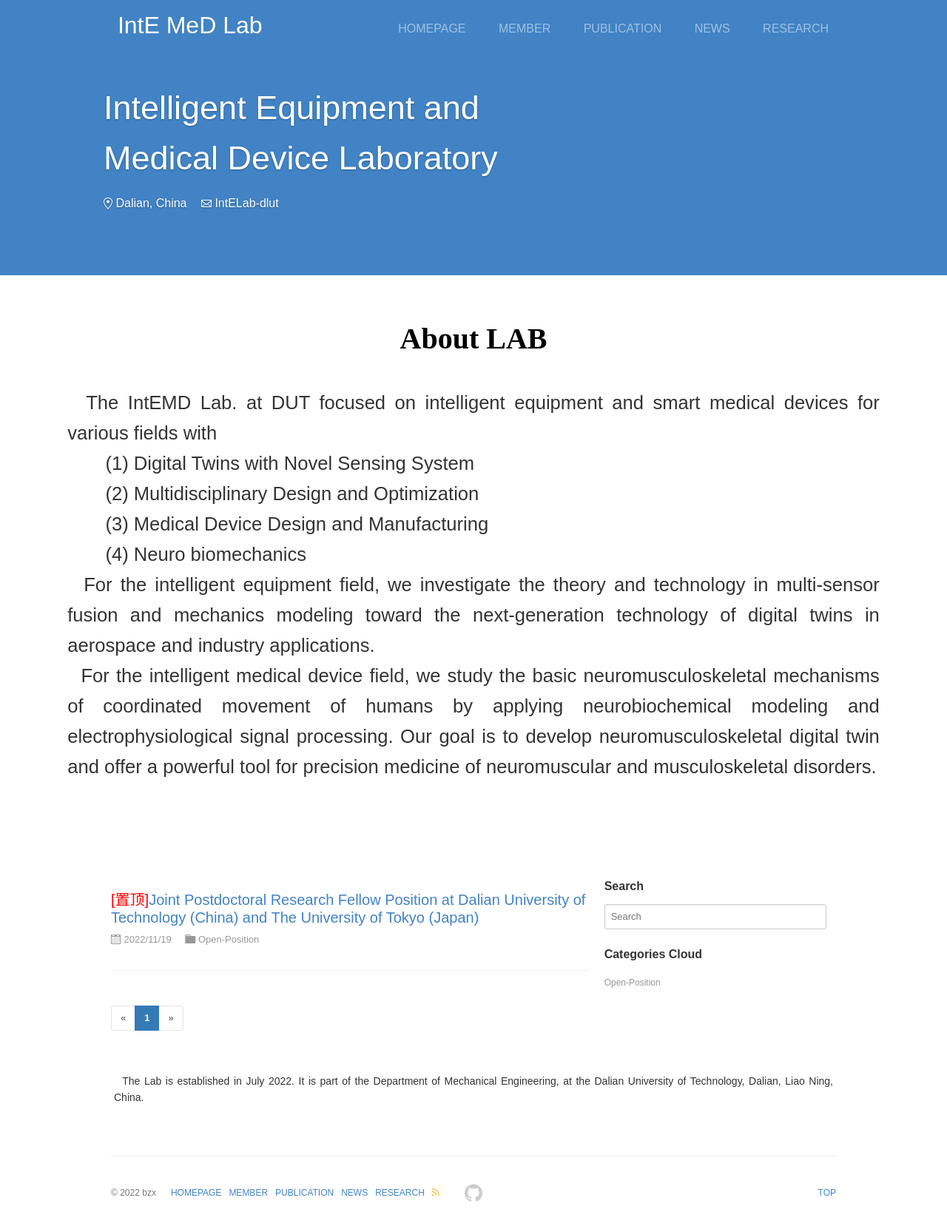
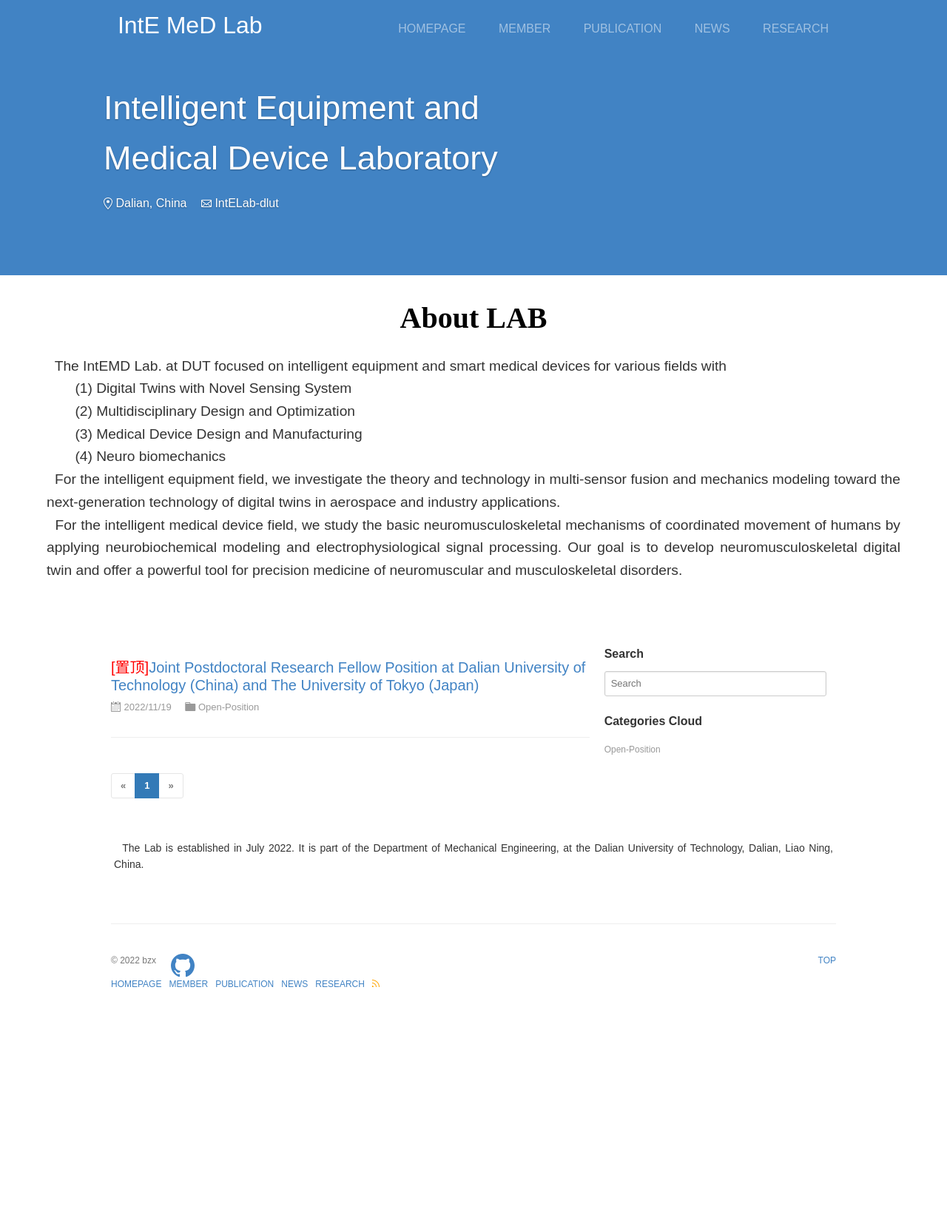
Before and after one commit to IntELab-dlut/IntELab-dlut.github.io, a Jekyll site: the page built from index.html, in a window 1280 px wide. Shown: the whole page at 74% size. Built offline with Jekyll 4.4.1, drawn with Linux system fonts in a browser that asks for light colours; the list of posts is cut into pages by our own code; a style sheet for code colours, icons or effects is not loaded; after the commit the page ends 1379 px from its top, so only the background shows below that.

Commit message:
20221121-4

```diff
--- a/assets/css/globals/common.css
+++ b/assets/css/globals/common.css
@@ -182,7 +182,7 @@
     clear: both
 }
 
-.site-footer .octicon-mark-github {
+.site-footer .octicon-home {
     position: absolute;
     top: 38px;
     left: 50%;
@@ -193,7 +193,7 @@
     color: #ccc
 }
 
-.site-footer .octicon-mark-github:hover {
+.site-footer .octicon-home:hover {
     color: #bbb
 }
 
--- a/assets/css/pages/index.css
+++ b/assets/css/pages/index.css
@@ -45,10 +45,10 @@
   min-width: 320px;
   margin: auto;
   justify-content: center;
-  font-size: 1.6em;
+  font-size: 1.2em;
   text-align: justify;
   white-space: normal;
-  padding: 2em;
+  padding: 1.2em;
 }
 
 
@@ -76,7 +76,7 @@
 
   @media (max-width:50em){
     .box1  {
-      font-size: 1.7em;
+      font-size: 1.2em;
     }
     .box3{
       font-size: 1em;
```
